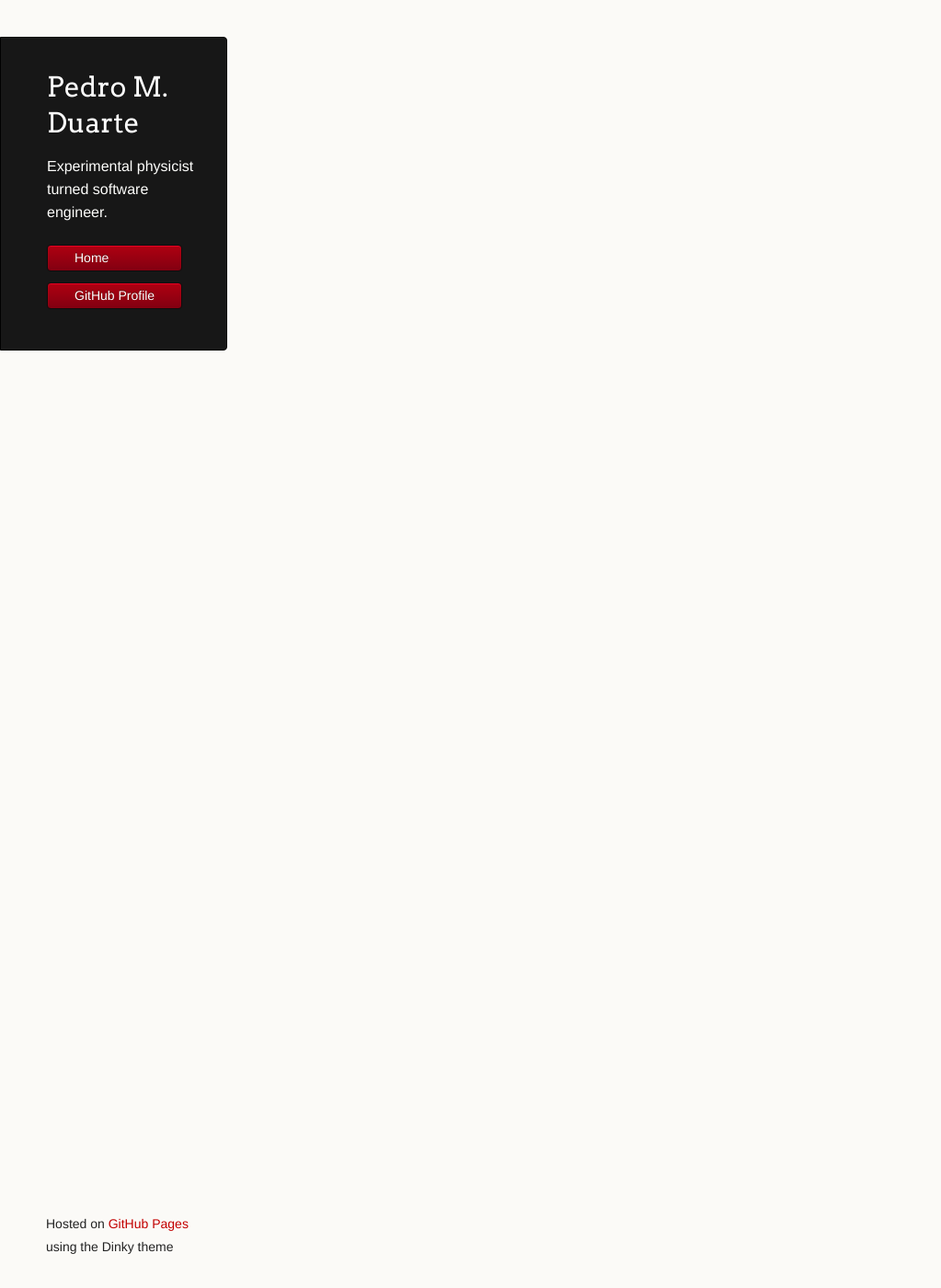
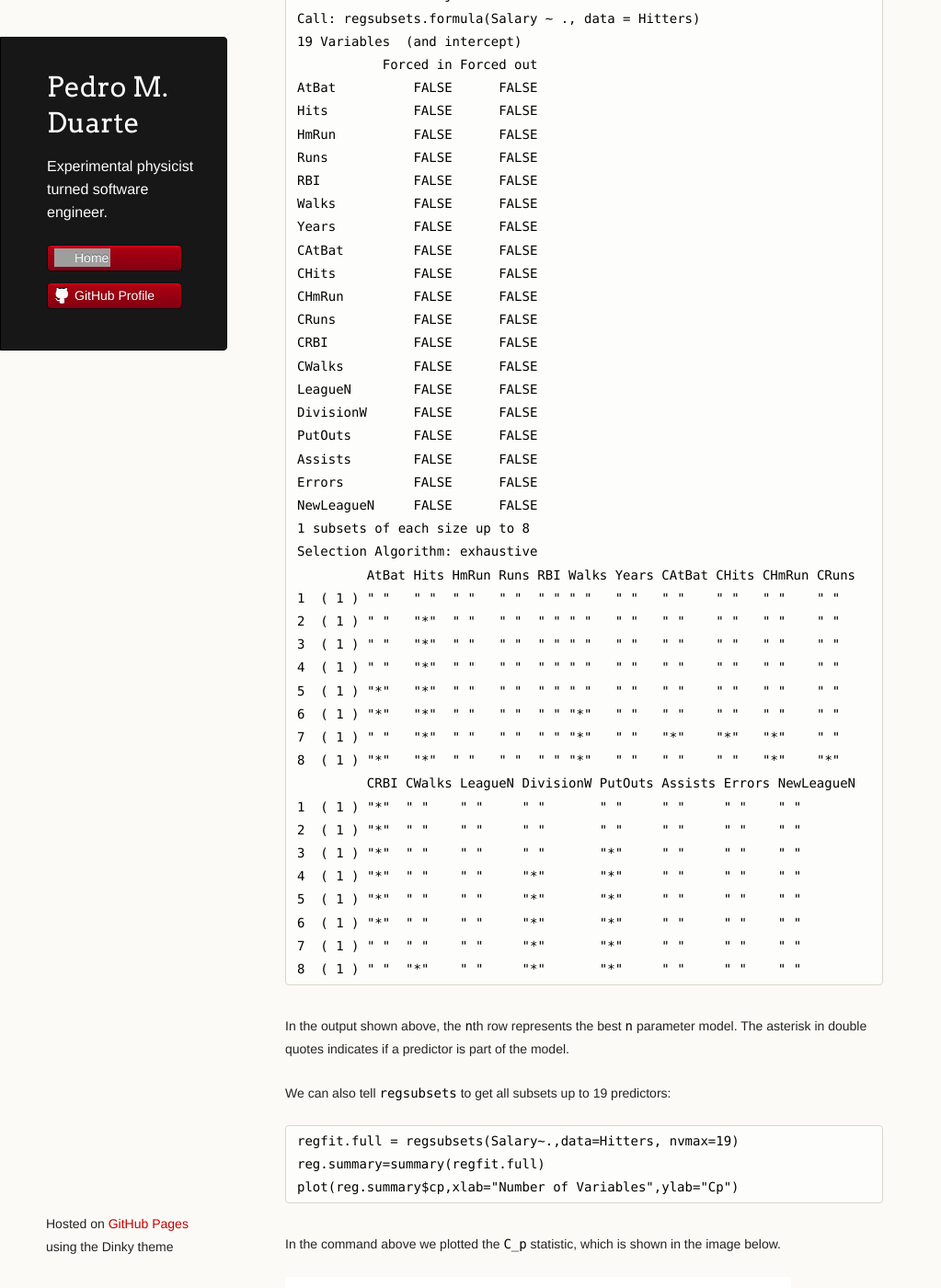
Before and after one commit to PedroMDuarte/pedromduarte.github.io, a Jekyll site: the page built from _posts/2016-04-10-StatLearning-ModelSelectionInR.markdown, in a window 1280 px wide and 1400 px high, scrolled down 759 px. Shown: the whole window at 92% size, without its empty margins (0-1023 px from the left). Built offline with Jekyll 4.4.1, drawn with Linux system fonts in a browser that asks for light colours; some of the changed text lies outside the part shown; grey boxes are pictures that could not be loaded.

Commit message:
added stat learming post

```diff
--- a/_config.yml
+++ b/_config.yml
@@ -1,11 +1,11 @@
 # Site settings
-title: Your awesome title
-email: your-email@domain.com
-description: "Write an awesome description for your new site here. You can edit this line in _config.yml. It will appear in your document head meta (for Google search results) and in your feed.xml site description."
+title: Pedro M. Duarte
+email: pmd323@gmail.com
+description: "My website."
 baseurl: ""
-url: "http://yourdomain.com"
-twitter_username: jekyllrb
-github_username:  jekyll
+url: "http://pedromduarte.github.io"
+twitter_username: pmd323
+github_username:  pedromduarte
 
 # Build settings
 markdown: kramdown
--- a/_includes/header.html
+++ b/_includes/header.html
@@ -3,7 +3,7 @@
   <p class="header">Experimental physicist turned software engineer.</p>
 
   <ul>
-    <li><a class="buttons github" href="/">Home</a></li>
+    <li><a class="buttons" href="/">Home</a></li>
     <li><a class="buttons github" href="https://github.com/PedroMDuarte">GitHub Profile</a></li>
   </ul>
 
--- a/_posts/2016-04-10-StatLearning-ModelSelectionInR.markdown
+++ b/_posts/2016-04-10-StatLearning-ModelSelectionInR.markdown
@@ -5,13 +5,103 @@
 categories: stat-learning
 ---
 
-Notes from the R session for Chapter 6 in the course: Linear Model Selection and Regularization.
+Notes from the R session for Chapter 6 in the course: Linear Model Selection and Regularization.  Using validation and cross-validation for selecting the tuning parameters in stepwise regression, Lasso, and Ridge Regression.
 
-<!--
+<!-- Example of code highlighting for R
 {% highlight r %}
 {%endhighlight %}
 -->
 
 {% highlight r %}
-function
+library(ISLR)
+summary(Hitters)
 {%endhighlight %}
+
+There are missing values in the data so eliminate every row in the data that has a missing value, by using the `na.omit` function:
+
+{% highlight r %}
+Hitters = na.omit(Hitters)
+{%endhighlight %}
+
+### Best subset regression
+
+Will use the  `leaps` package to run a model regression on Salary, considering all the other variables in the data set as possible predictors.
+
+The function `regsubsets` will do an all subsets regression.  In this case there are 19 predictors, so the all subsets regression will default to subsets with up to 8 predictors only:
+
+
+{% highlight r %}
+library(leaps)
+regfit.full = regsubsets(Salary~.,data=Hitters)
+summary(regfit.full)
+{%endhighlight %}
+
+{% highlight r %}
+Subset selection object
+Call: regsubsets.formula(Salary ~ ., data = Hitters)
+19 Variables  (and intercept)
+           Forced in Forced out
+AtBat          FALSE      FALSE
+Hits           FALSE      FALSE
+HmRun          FALSE      FALSE
+Runs           FALSE      FALSE
+RBI            FALSE      FALSE
+Walks          FALSE      FALSE
+Years          FALSE      FALSE
+CAtBat         FALSE      FALSE
+CHits          FALSE      FALSE
+CHmRun         FALSE      FALSE
+CRuns          FALSE      FALSE
+CRBI           FALSE      FALSE
+CWalks         FALSE      FALSE
+LeagueN        FALSE      FALSE
+DivisionW      FALSE      FALSE
+PutOuts        FALSE      FALSE
+Assists        FALSE      FALSE
+Errors         FALSE      FALSE
+NewLeagueN     FALSE      FALSE
+1 subsets of each size up to 8
+Selection Algorithm: exhaustive
+         AtBat Hits HmRun Runs RBI Walks Years CAtBat CHits CHmRun CRuns
+1  ( 1 ) " "   " "  " "   " "  " " " "   " "   " "    " "   " "    " "
+2  ( 1 ) " "   "*"  " "   " "  " " " "   " "   " "    " "   " "    " "
+3  ( 1 ) " "   "*"  " "   " "  " " " "   " "   " "    " "   " "    " "
+4  ( 1 ) " "   "*"  " "   " "  " " " "   " "   " "    " "   " "    " "
+5  ( 1 ) "*"   "*"  " "   " "  " " " "   " "   " "    " "   " "    " "
+6  ( 1 ) "*"   "*"  " "   " "  " " "*"   " "   " "    " "   " "    " "
+7  ( 1 ) " "   "*"  " "   " "  " " "*"   " "   "*"    "*"   "*"    " "
+8  ( 1 ) "*"   "*"  " "   " "  " " "*"   " "   " "    " "   "*"    "*"
+         CRBI CWalks LeagueN DivisionW PutOuts Assists Errors NewLeagueN
+1  ( 1 ) "*"  " "    " "     " "       " "     " "     " "    " "
+2  ( 1 ) "*"  " "    " "     " "       " "     " "     " "    " "
+3  ( 1 ) "*"  " "    " "     " "       "*"     " "     " "    " "
+4  ( 1 ) "*"  " "    " "     "*"       "*"     " "     " "    " "
+5  ( 1 ) "*"  " "    " "     "*"       "*"     " "     " "    " "
+6  ( 1 ) "*"  " "    " "     "*"       "*"     " "     " "    " "
+7  ( 1 ) " "  " "    " "     "*"       "*"     " "     " "    " "
+8  ( 1 ) " "  "*"    " "     "*"       "*"     " "     " "    " "
+{% endhighlight %}
+
+In the output shown above, the `n`th row represents the best `n` parameter model.  The asterisk in double quotes indicates if a predictor is part of the model.
+
+We can also tell `regsubsets` to get all subsets up to 19 predictors:
+
+{% highlight r %}
+regfit.full = regsubsets(Salary~.,data=Hitters, nvmax=19)
+reg.summary=summary(regfit.full)
+plot(reg.summary$cp,xlab="Number of Variables",ylab="Cp")
+{% endhighlight %}
+
+In the command above we plotted the `C_p` statistic, which is shown in the image below.
+
+![plot]({{ base.url }}/images/2016-04-10_001.png)
+
+* Reminder:  `C_p` stands for Mallows `C_p`, which is a way to assess the prediction error of models with different number of predictors. For the definition, go to [wikipedia](https://en.wikipedia.org/wiki/Mallows%27s_Cp).
+
+There is a fancier plot method for the `regsubsets` object, that  will show you exactly which predictors are involved for each resulting value of `C_p`.
+
+{% highlight r %}
+plot(regfit.full,scale="Cp")
+{% endhighlight %}
+
+![plot]({{ base.url }}/images/2016-04-10_002.png)
--- a/index.html
+++ b/index.html
@@ -6,8 +6,8 @@
 
   <h2> Useful links </h2>
   <h3><a href="http://bit.ly/pmd323resume">My Resume</a></h3>
-  <h3><a href="http://pedromduarte.github.io/pmd-github-profile/">Github profile highlights [link]</a></h3>
-  <h3><a href="http://stackoverflow.com/users/1476240/pedro-m-duarte?tab=answers">Stack Overflow answers [link]</a></h3>
+  <h3><a href="http://pedromduarte.github.io/pmd-github-profile/">Github profile highlights</a></h3>
+  <h3><a href="http://stackoverflow.com/users/1476240/pedro-m-duarte?tab=answers">Stack Overflow answers</a></h3>
 
   <h2>Journal</h2>
 
```
Also changed, not shown: images/2016-04-10_001.png (added), images/2016-04-10_002.png (added), images/octocat-small.png (added), 10 other files.
